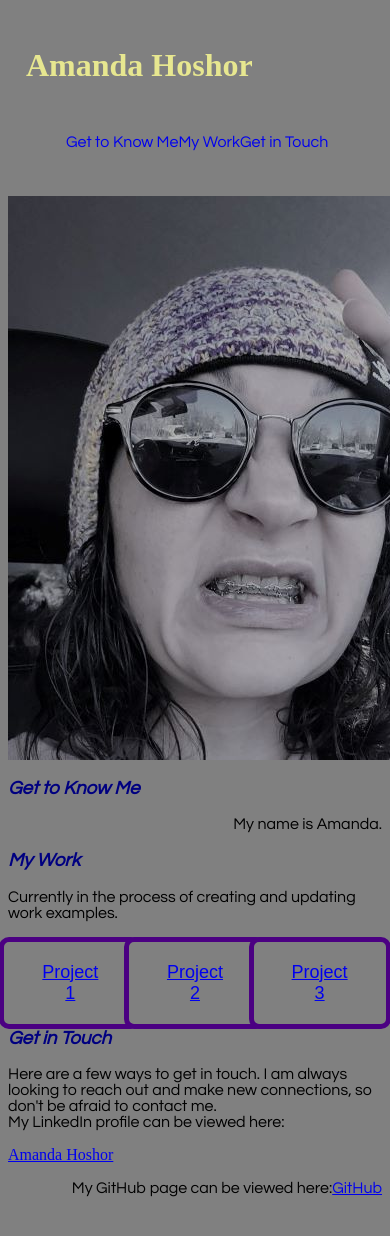
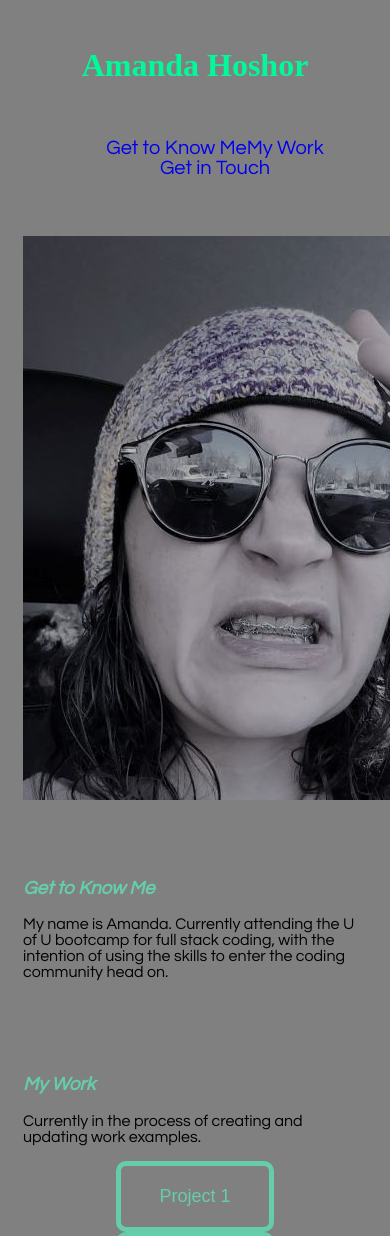
Before and after one commit to mandahos/professional-portfollio, a plain HTML site: page index.html in a window 390 px wide. Shown: the top 1236 px of the page. Before the commit the page ends 1212 px from the top, so only its background shows below. Drawn offline with Linux system fonts and the light colour scheme.

Commit message:
screen resolutions

```diff
--- a/index.html
+++ b/index.html
@@ -43,7 +43,7 @@
 
 
      <p>
-         My name is Amanda.
+         My name is Amanda. Currently attending the U of U bootcamp for full stack coding, with the intention of using the skills to enter the coding community head on.
  </p>
  </div>
  </section>
@@ -79,11 +79,15 @@
 <h3>Get in Touch</h3>
 <p> Here are a few ways to get in touch. I am always looking to reach out and make new connections, so don't be afraid to contact me.
     <br>
-My LinkedIn profile can be viewed here:
+
 <div class="LI-profile-badge"  data-version="v1" data-size="medium" data-locale="en_US" data-type="vertical" data-theme="dark" data-vanity="amanda-hoshor"><a class="LI-simple-link" href='https://www.linkedin.com/in/amanda-hoshor-67529177?trk=profile-badge'>Amanda Hoshor</a></div>
 
-<p>My GitHub page can be viewed here:
 <a href="https://github.com/mandahos">GitHub</a>
+<br>
+801.358.9568
+<br>
+hoshor.manda@gmail.com
+
 
 
 </p>
--- a/script.css
+++ b/script.css
@@ -13,7 +13,7 @@ header {
     display: flex;
     flex-wrap: wrap;
     justify-content: space-between;
-    color: rgb(231, 231, 144);
+    color: mediumspringgreen;
 
 }
 header h1 {
@@ -47,9 +47,12 @@ header nav ul {
 
 .my-info h3 {
     text-align-last: left;
-    color: navy;
+    color:mediumaquamarine;
     font-family: Century Gothic, sans-serif;
     font-style: italic;
+}
+p {
+    font-family: Century Gothic, sans-serif;
 }
 .my-info p {
     font-family: Century Gothic, sans-serif;
@@ -71,7 +74,60 @@ header nav ul {
     border: 5px solid;
     border-radius: 10px;
     background-color: gray;
-    color: indigo;
+    color: mediumaquamarine;
     padding: 20px 38px;
     font-size: 18px;
+    }
+
+.projects a {
+    color: mediumaquamarine;
+    text-decoration: none;
 }
+
+@media screen and (max-width: 980px) {
+    header {
+      padding-bottom: 0;
+      justify-content: center;
+      position: relative;
+    }
+
+    header h1 {
+      width: 100%;
+      text-align: center;
+    }
+
+    header nav ul {
+      margin-top: 20px;
+      width: 100%;
+      justify-content: center;
+    }
+
+    header nav ul li a {
+      font-size: 20px;
+      width: 100%;
+    }
+}
+  @media screen and (max-width: 768px) {
+    section {
+      padding: 30px 15px;
+    }
+
+    .h3 {
+      flex: 1 100%;
+      text-align: center;
+    }
+
+   .me-img {
+      flex: 0 32%;
+      margin-right: 0;
+      margin-top: 15px;
+      margin-bottom: 15px;
+    }
+
+ }
+
+  @media screen and (max-width: 575px) {
+    .column {
+      width: 100%;
+    }
+}
```
